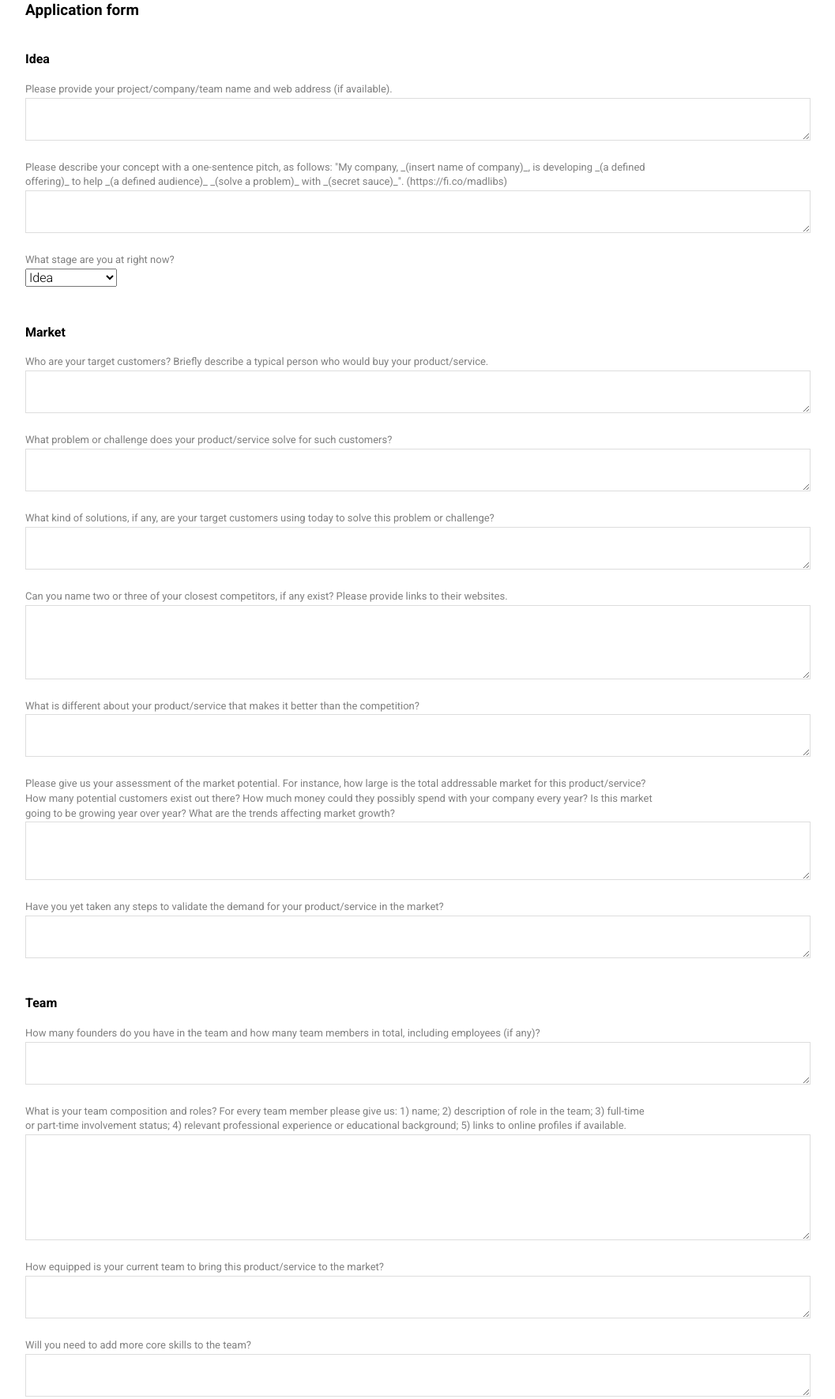
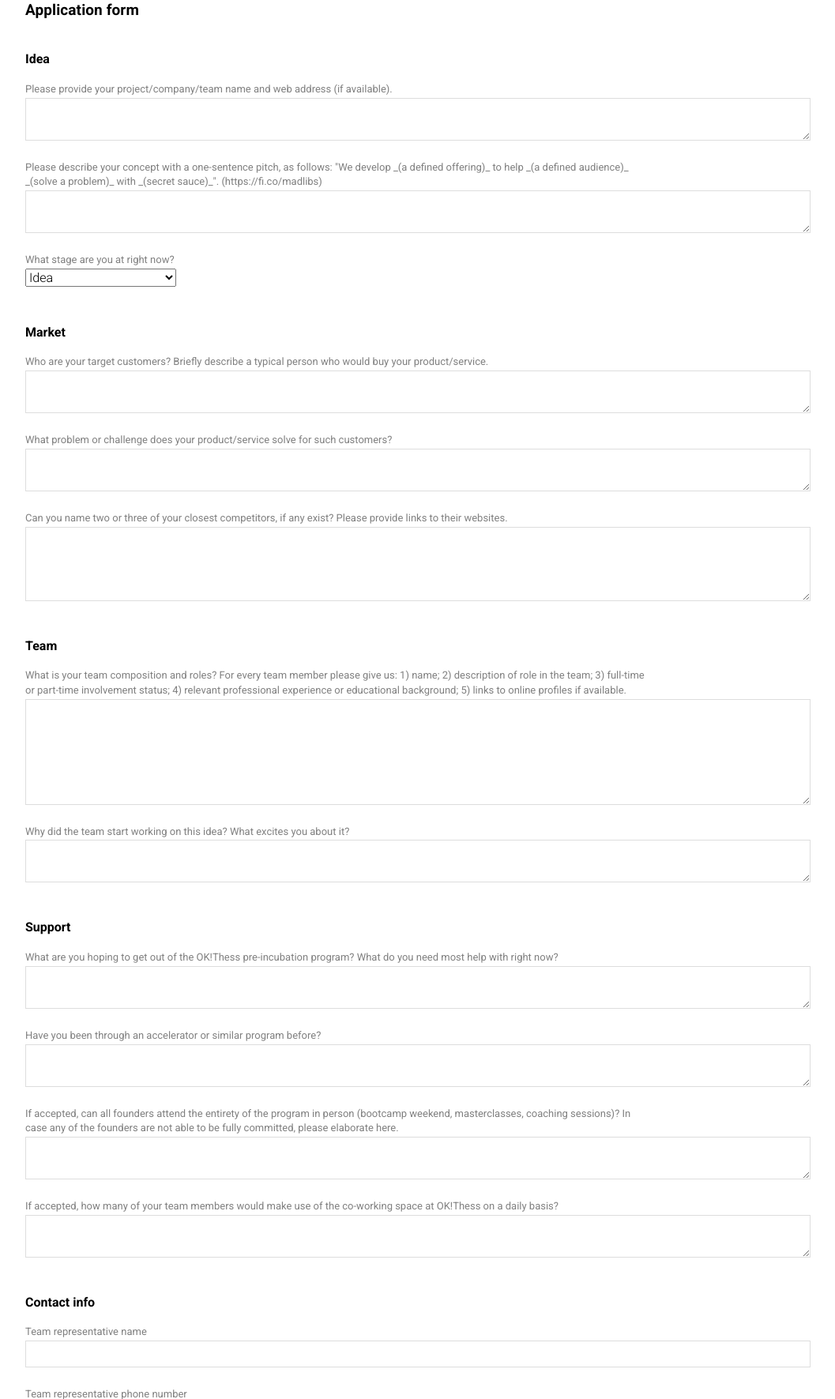
Before and after one commit to OKThess/website, a Django app: template main/templates/main/apply.html in a window 1280 px wide. Shown: the part 217-1988 px from the top of the page at 79% size, without its empty margins (111-1168 px from the left). Run offline with Django 3.2, Linux system fonts and the light colour scheme; the template is opened without the code that fills it: values that come from a table or form of the project are taken from there, others are empty; some libraries are stand-ins or nearby versions.

Commit message:
(hot)fix application questions

```diff
--- a/main/templates/main/apply.html
+++ b/main/templates/main/apply.html
@@ -37,7 +37,7 @@
                     </div>
                     <div class="form-group">
                         <label for="id_answer_idea_2">
-                            {% trans 'Please describe your concept with a one-sentence pitch, as follows: "My company, _(insert name of company)_, is developing _(a defined offering)_ to help _(a defined audience)_ _(solve a problem)_ with _(secret sauce)_". (https://fi.co/madlibs)' %}
+                            {% trans 'Please describe your concept with a one-sentence pitch, as follows: "We develop _(a defined offering)_ to help _(a defined audience)_ _(solve a problem)_ with _(secret sauce)_". (https://fi.co/madlibs)' %}
                         </label>
                         <textarea name="answer_idea_2" cols="50" rows="2" class="form-control" id="id_answer_idea_2"></textarea>
                     </div>
@@ -48,6 +48,7 @@
                         <br>
                         <select name="answer_idea_3" id="id_answer_idea_3">
                             <option value="idea">Idea</option>
+                            <option value="idea">Idea under development</option>
                             <option value="prototype">Prototype</option>
                             <option value="users">Early users</option>
                             <option value="revenue">Early revenue</option>
@@ -69,77 +70,23 @@
                     </div>
                     <div class="form-group">
                         <label for="id_answer_market_3">
-                            {% trans 'What kind of solutions, if any, are your target customers using today to solve this problem or challenge?' %}
-                        </label>
-                        <textarea name="answer_market_3" cols="50" rows="2" class="form-control" id="id_answer_market_3"></textarea>
-                    </div>
-                    <div class="form-group">
-                        <label for="id_answer_market_4">
                             {% trans 'Can you name two or three of your closest competitors, if any exist? Please provide links to their websites.' %}
                         </label>
-                        <textarea name="answer_market_4" cols="50" rows="4" class="form-control" id="id_answer_market_4"></textarea>
-                    </div>
-                    <div class="form-group">
-                        <label for="id_answer_market_5">
-                            {% trans 'What is different about your product/service that makes it better than the competition?' %}
-                        </label>
-                        <textarea name="answer_market_5" cols="50" rows="2" class="form-control" id="id_answer_market_5"></textarea>
-                    </div>
-                    <div class="form-group">
-                        <label for="id_answer_market_6">
-                            {% trans 'Please give us your assessment of the market potential. For instance, how large is the total addressable market for this product/service? How many potential customers exist out there? How much money could they possibly spend with your company every year? Is this market going to be growing year over year? What are the trends affecting market growth?' %}
-                        </label>
-                        <textarea name="answer_market_6" cols="50" rows="3" class="form-control" id="id_answer_market_6"></textarea>
-                    </div>
-                    <div class="form-group">
-                        <label for="id_answer_market_7">
-                            {% trans 'Have you yet taken any steps to validate the demand for your product/service in the market?' %}
-                        </label>
-                        <textarea name="answer_market_7" cols="50" rows="2" class="form-control" id="id_answer_market_7"></textarea>
+                        <textarea name="answer_market_3" cols="50" rows="4" class="form-control" id="id_answer_market_4"></textarea>
                     </div>
                     <br>
                     <h4>{% trans 'Team' %}</h4>
                     <div class="form-group">
                         <label for="id_answer_team_1">
-                            {% trans 'How many founders do you have in the team and how many team members in total, including employees (if any)?' %}
+                            {% trans 'What is your team composition and roles? For every team member please give us: 1) name; 2) description of role in the team; 3) full-time or part-time involvement status; 4) relevant professional experience or educational background; 5) links to online profiles if available.' %}
                         </label>
-                        <textarea name="answer_team_1" cols="50" rows="2" class="form-control" id="id_answer_team_1"></textarea>
+                        <textarea name="answer_team_1" cols="50" rows="6" class="form-control" id="id_answer_team_2"></textarea>
                     </div>
                     <div class="form-group">
                         <label for="id_answer_team_2">
-                            {% trans 'What is your team composition and roles? For every team member please give us: 1) name; 2) description of role in the team; 3) full-time or part-time involvement status; 4) relevant professional experience or educational background; 5) links to online profiles if available.' %}
-                        </label>
-                        <textarea name="answer_team_2" cols="50" rows="6" class="form-control" id="id_answer_team_2"></textarea>
-                    </div>
-                    <div class="form-group">
-                        <label for="id_answer_team_3">
-                            {% trans 'How equipped is your current team to bring this product/service to the market?' %}
-                        </label>
-                        <textarea name="answer_team_3" cols="50" rows="2" class="form-control" id="id_answer_team_3"></textarea>
-                    </div>
-                    <div class="form-group">
-                        <label for="id_answer_team_4">
-                            {% trans 'Will you need to add more core skills to the team? ' %}
-                        </label>
-                        <textarea name="answer_team_4" cols="50" rows="2" class="form-control" id="id_answer_team_4"></textarea>
-                    </div>
-                    <div class="form-group">
-                        <label for="id_answer_team_5">
                             {% trans 'Why did the team start working on this idea? What excites you about it?' %}
                         </label>
-                        <textarea name="answer_team_5" cols="50" rows="2" class="form-control" id="id_answer_team_5"></textarea>
-                    </div>
-                    <div class="form-group">
-                        <label for="id_answer_team_6">
-                            {% trans 'When did you start working on the project and what progress have you made over the past 3 months?' %}
-                        </label>
-                        <textarea name="answer_team_6" cols="50" rows="2" class="form-control" id="id_answer_team_6"></textarea>
-                    </div>
-                    <div class="form-group">
-                        <label for="id_answer_team_7">
-                            {% trans "What is the founders' 3-year vision for the business? If all goes perfect, what should the business look like in 3 years from now?" %}
-                        </label>
-                        <textarea name="answer_team_7" cols="50" rows="3" class="form-control" id="id_answer_team_7"></textarea>
+                        <textarea name="answer_team_2" cols="50" rows="2" class="form-control" id="id_answer_team_5"></textarea>
                     </div>
                     <br>
                     <h4>{% trans 'Support' %}</h4>
```
Also changed, not shown: locale/el/LC_MESSAGES/django.po, 1 other file.
